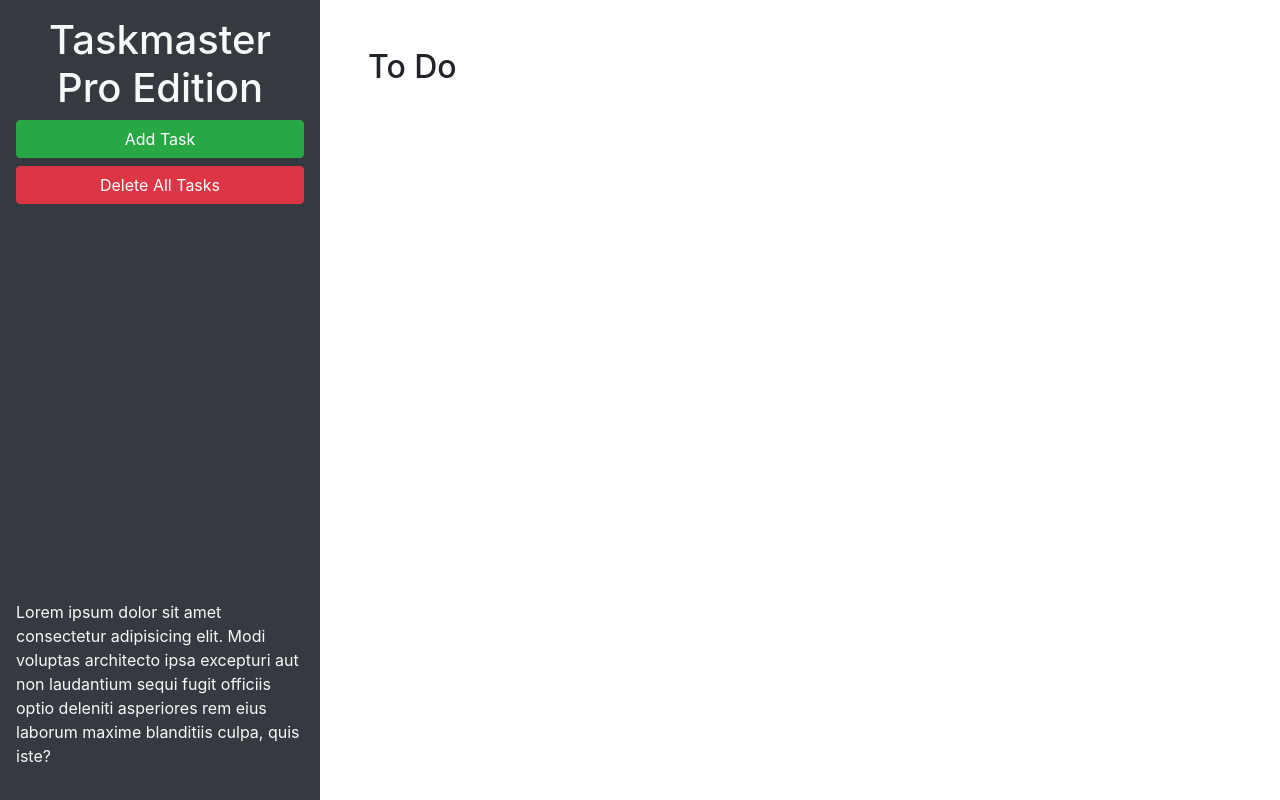
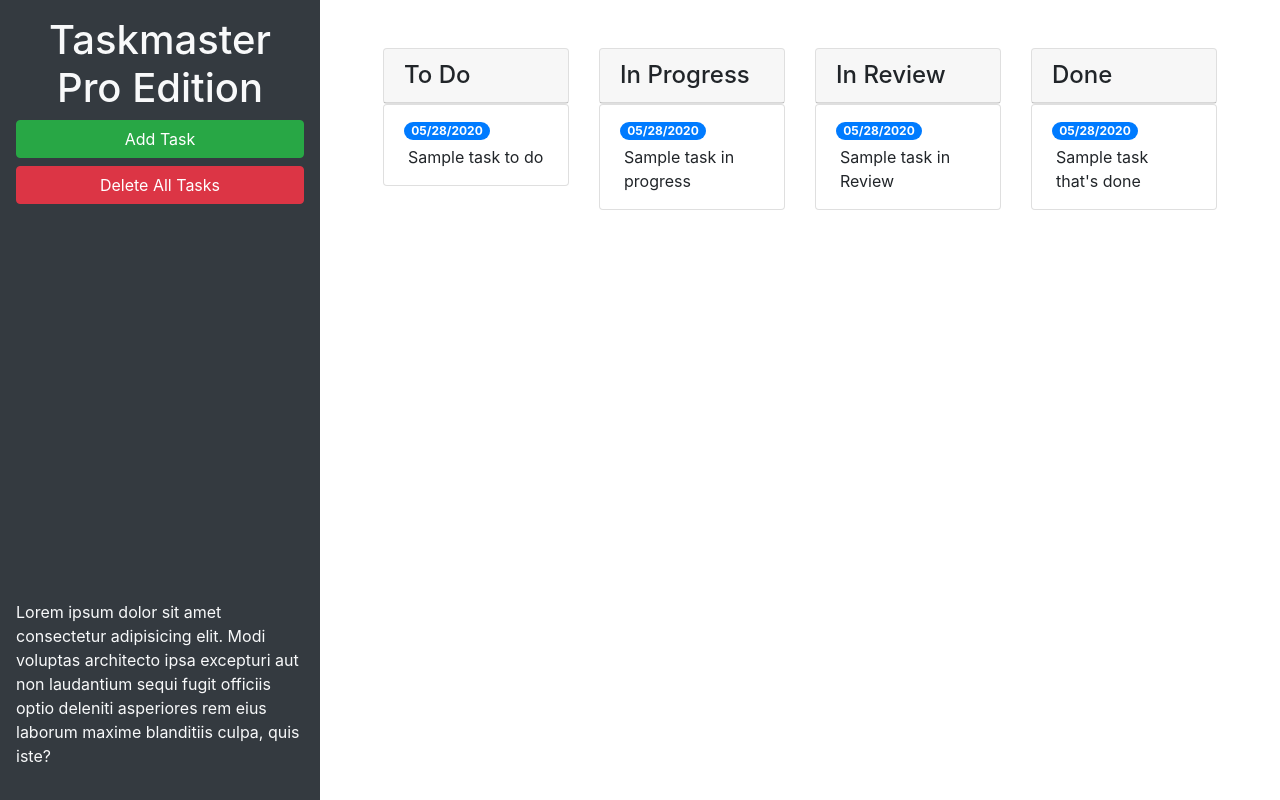
Before and after one commit to Joeybooo/taskmaster-pro, a plain HTML site: page index.html in a window 1280 px wide. Drawn offline with nearby package versions, Linux system fonts and the light colour scheme.

Commit message:
added columns and updated form modal

```diff
--- a/index.html
+++ b/index.html
@@ -24,9 +24,67 @@
       </p>
     </header>
     <main class="col-12 col-lg-9">
-      <div class="m-5">
-        <h2>To Do</h2>
-        <ul id="list-toDo" class="list-group"> </ul>
+      <div class="m-5 row justify-content-around">
+        <!-- todo start -->
+        <div class="col-12 col-md-6 col-xl-3 mb-3">
+        <div class="card">
+          <h4 class="card-header">
+            To Do
+          </h4>
+        </div>
+        <ul id="list-toDo" class="list-group">
+          <li class="list-group-item">
+            <span class="badge badge-primary badge-pill">05/28/2020</span>
+            <p class="m-1">Sample task to do</p>
+          </li>
+        </ul>
+        </div>
+        <!-- todo end -->
+        <!-- In progress start -->
+        <div class="col-12 col-md-6 col-xl-3 mb-3">
+          <div class="card">
+            <h4 class="card-header">
+              In Progress
+            </h4>
+          </div>
+          <ul id="list-inProgress" class="list-group">
+            <li class="list-group-item">
+              <span class="badge badge-primary badge-pill">05/28/2020</span>
+              <p class="m-1">Sample task in progress</p>
+            </li>
+          </ul>
+        </div>
+        <!-- in progres end -->
+        <!-- in review start -->
+        <div class="col-12 col-md-6 col-xl-3 mb-3">
+          <div class="card">
+            <h4 class="card-header">
+              In Review
+            </h4>
+          </div>
+          <ul id="list-inReview" class="list-group">
+            <li class="list-group-item">
+              <span class="badge badge-primary badge-pill">05/28/2020</span>
+              <p class="m-1">Sample task in Review</p>
+            </li>
+          </ul>
+        </div>
+        <!-- in review end -->
+        <!-- done start -->
+        <div class="col-12 col-md-6 col-xl-3 mb-3">
+          <div class="card">
+            <h4 class="card-header">
+              Done
+            </h4>
+          </div>
+          <ul id="list-done" class="list-group">
+            <li class="list-group-item">
+              <span class="badge badge-primary badge-pill">05/28/2020</span>
+              <p class="m-1">Sample task that's done</p>
+            </li>
+          </ul>
+        </div>
+        <!-- done end -->
       </div>
     </main>
   </div>
@@ -46,7 +104,7 @@
           <form>
             <div class="form-group">
               <label for="modalTaskDescription">Task description</label>
-              <textarea id="modalTaskDescription" rows="3"></textarea>
+              <textarea id="modalTaskDescription" rows="3" class="form-control"></textarea>
             </div>
             <div class="form-group">
               <label for="modalDueDate">Due date</label>
```
